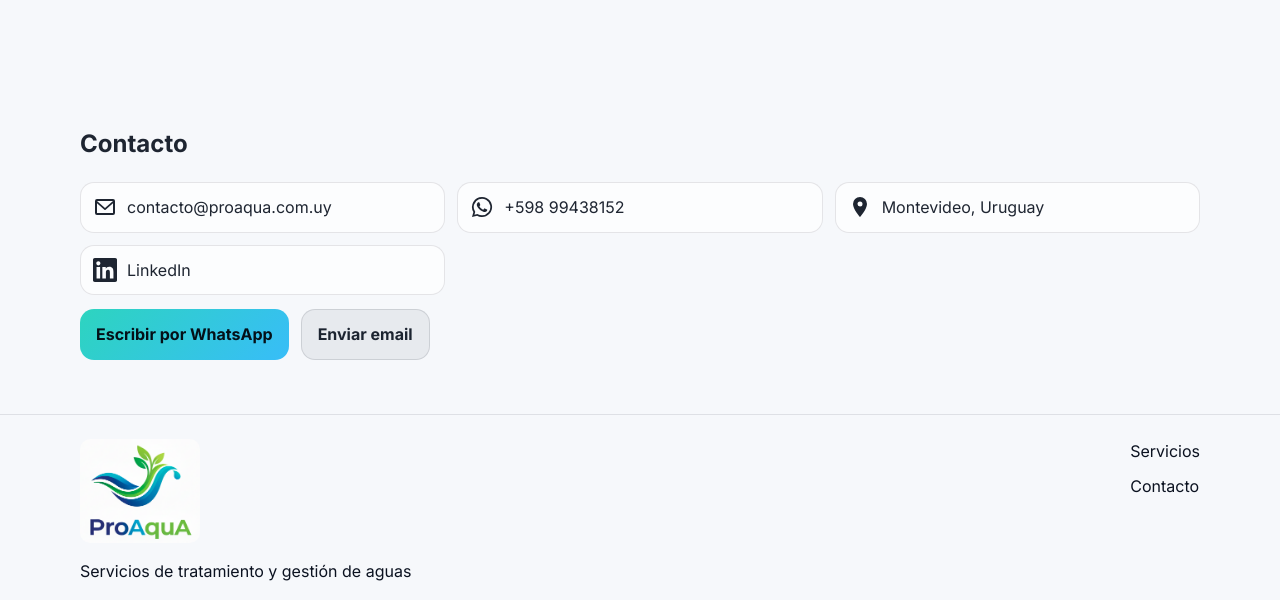
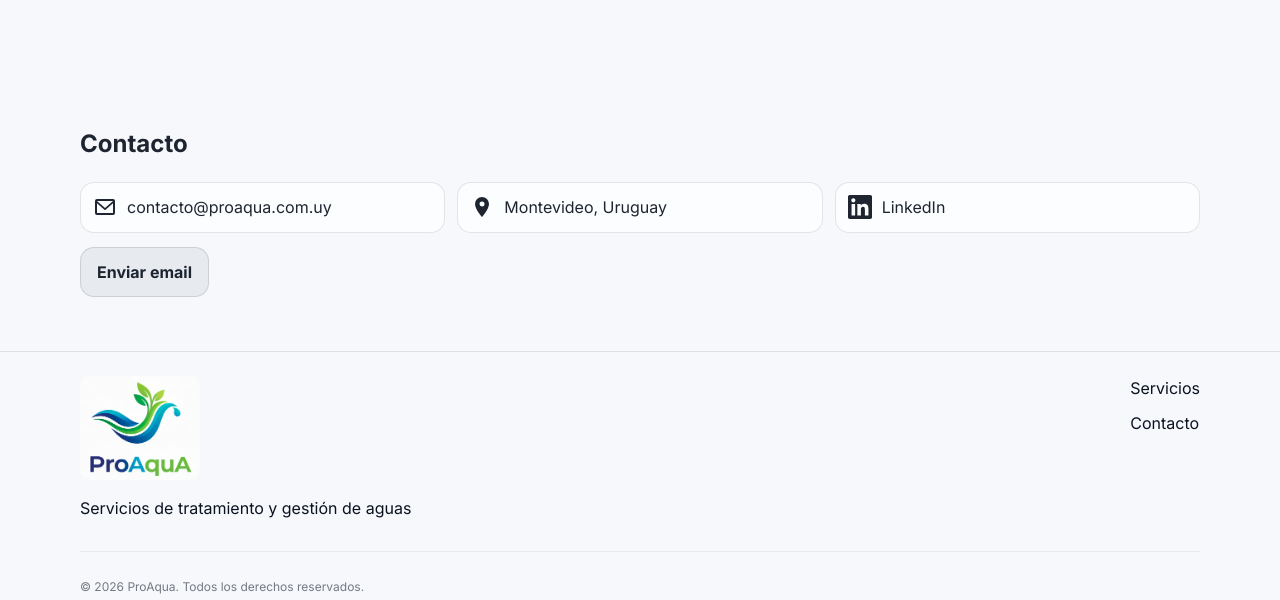
Before and after one commit to julianrdzf/proaqua, a FastAPI app: page / in a window 1280 px wide. Shown: the part 776-1376 px from the top of the page. Run offline with FastAPI, Linux system fonts and the light colour scheme.

Commit message:
Update index.html

```diff
--- a/frontend/templates/index.html
+++ b/frontend/templates/index.html
@@ -118,14 +118,14 @@
                   <a href="mailto:contacto@proaqua.com.uy">contacto@proaqua.com.uy</a>
                 </div>
               </div>
-              <div class="mini-card">
+              <!--<div class="mini-card">
                 <div class="contact-row">
                   <svg class="contact-icon" viewBox="0 0 24 24" aria-hidden="true" focusable="false">
                     <path d="M12 2a10 10 0 0 0-8.62 15.07L2 22l5.09-1.34A10 10 0 1 0 12 2zm0 18.3a8.3 8.3 0 0 1-4.23-1.16l-.3-.18-3.03.8.81-2.95-.2-.31A8.3 8.3 0 1 1 12 20.3zm4.73-6.08c-.26-.13-1.52-.75-1.76-.83-.24-.09-.41-.13-.58.13-.17.26-.67.83-.83 1-.15.17-.3.2-.56.07-.26-.13-1.08-.4-2.06-1.28-.76-.68-1.27-1.52-1.42-1.78-.15-.26-.02-.4.11-.53.12-.12.26-.3.39-.45.13-.15.17-.26.26-.43.09-.17.04-.33-.02-.46-.07-.13-.58-1.4-.8-1.92-.2-.48-.41-.4-.58-.4h-.5c-.17 0-.45.06-.68.33-.24.26-.9.88-.9 2.15 0 1.27.92 2.5 1.05 2.67.13.17 1.81 2.76 4.39 3.87.61.26 1.08.41 1.45.53.61.19 1.16.16 1.6.1.49-.07 1.52-.62 1.73-1.22.22-.6.22-1.11.15-1.22-.06-.11-.24-.17-.5-.3z" fill="currentColor"></path>
                   </svg>
                   <a href="https://wa.me/59899438152" target="_blank" rel="noopener">+598 99438152</a>
                 </div>
-              </div>
+              </div>-->
               <div class="mini-card">
                 <div class="contact-row">
                   <svg class="contact-icon" viewBox="0 0 24 24" aria-hidden="true" focusable="false">
@@ -145,7 +145,7 @@
             </div>
 
             <div class="contact-actions">
-              <a class="btn" href="https://wa.me/59899438152" target="_blank" rel="noopener">Escribir por WhatsApp</a>
+              <!--<a class="btn" href="https://wa.me/59899438152" target="_blank" rel="noopener">Escribir por WhatsApp</a>-->
               <a class="btn btn-ghost" href="mailto:contacto@proaqua.com.uy">Enviar email</a>
             </div>
           </div>
```
